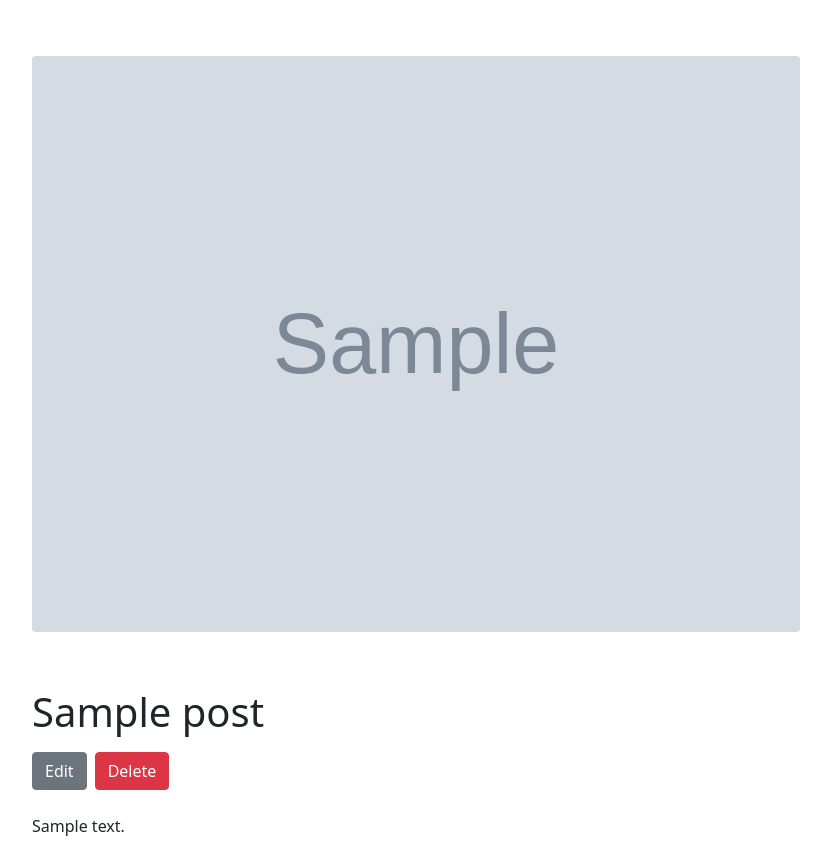
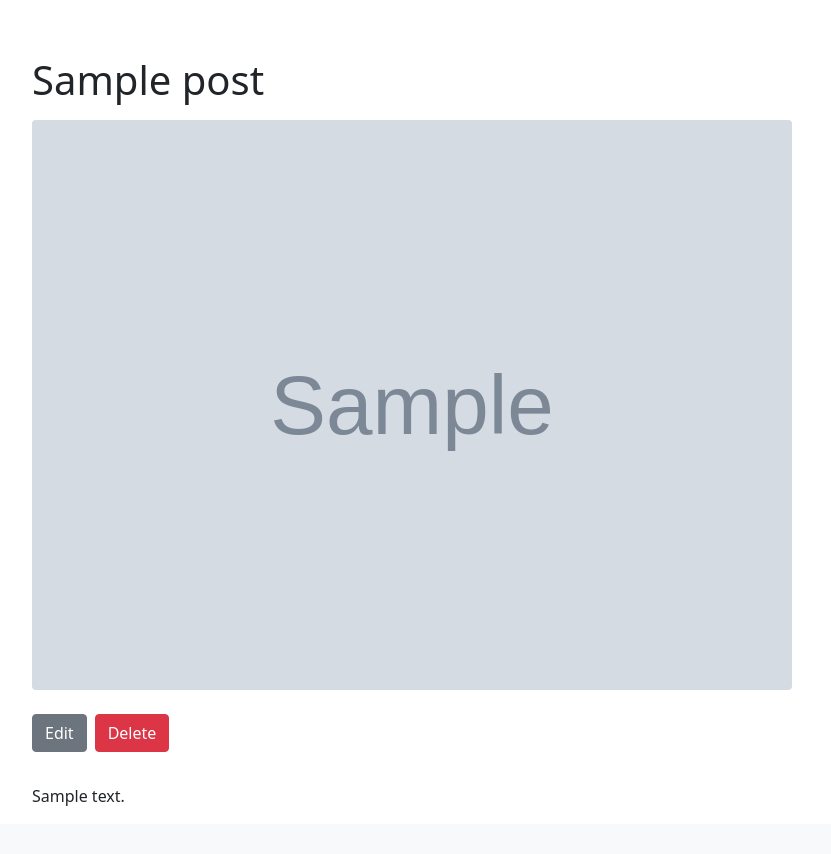
Before and after one commit to insidemordecai/chequered-zone, a PHP site: page /post-view.php?id=1 in a window 1280 px wide. Shown: the part 62-916 px from the top of the page, without its empty margins (220-1051 px from the left). After the commit the page ends 868 px from the top, so only its background shows below. Run offline with PHP 8.4, Linux system fonts and the light colour scheme; the visitor is signed in with stand-in values (Sample User, id 1); tables that the repository leaves empty or names only in its code hold one stand-in row (values such as "Sample post"); grey boxes marked "Sample" are stand-in pictures.

Commit message:
remove unnecessary code in post-view

```diff
--- a/post-view.php
+++ b/post-view.php
@@ -59,12 +59,13 @@ if (isset($_REQUEST['id'])) {
     <?php } ?>
 
     <?php foreach ($query as $q) { ?>
-      <div class="p-2 ps-0">
-        <img class="rounded" src="<?php echo $q['img'] ?>" alt="loading.." width="100%">
-      </div>
 
-      <div class="bg-white p-5 ps-0 pb-0 rounded-lg">
+      <div class="bg-white p-2 ps-0 rounded-lg">
         <h1><?php echo $q['title']; ?></h1>
+
+        <div class="p-2 ps-0">
+          <img class="rounded" src="<?php echo $q['img'] ?>" alt="loading.." width="100%">
+        </div>
 
         <?php
         if (isset($_SESSION['admin'])) { ?>
@@ -78,15 +79,9 @@ if (isset($_REQUEST['id'])) {
           </div>
         <?php } ?>
 
-        <div class="d-flex mt-2 justify-content-center align-items-center">
-          <form method="POST">
-            <input type="text" hidden value='<?php echo $q['id'] ?>' name="id">
-          </form>
-        </div>
-
       </div>
 
-      <p class="post-body mt-3 border-left border-dark pl-3"><?php echo nl2br($q['content']); ?></p>
+      <p class="post-body mt-4 pl-3"><?php echo nl2br($q['content']); ?></p>
     <?php } ?>
 
   </div>
```
